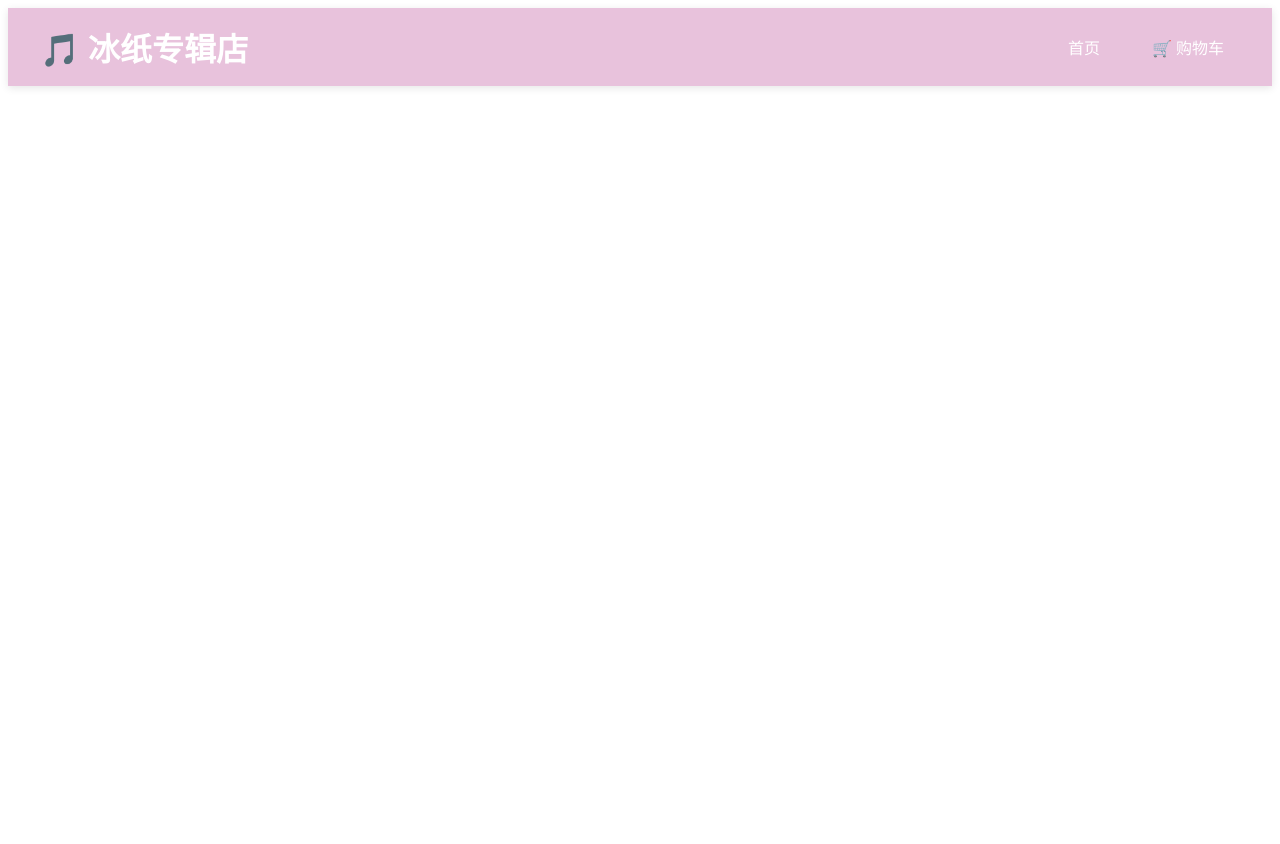
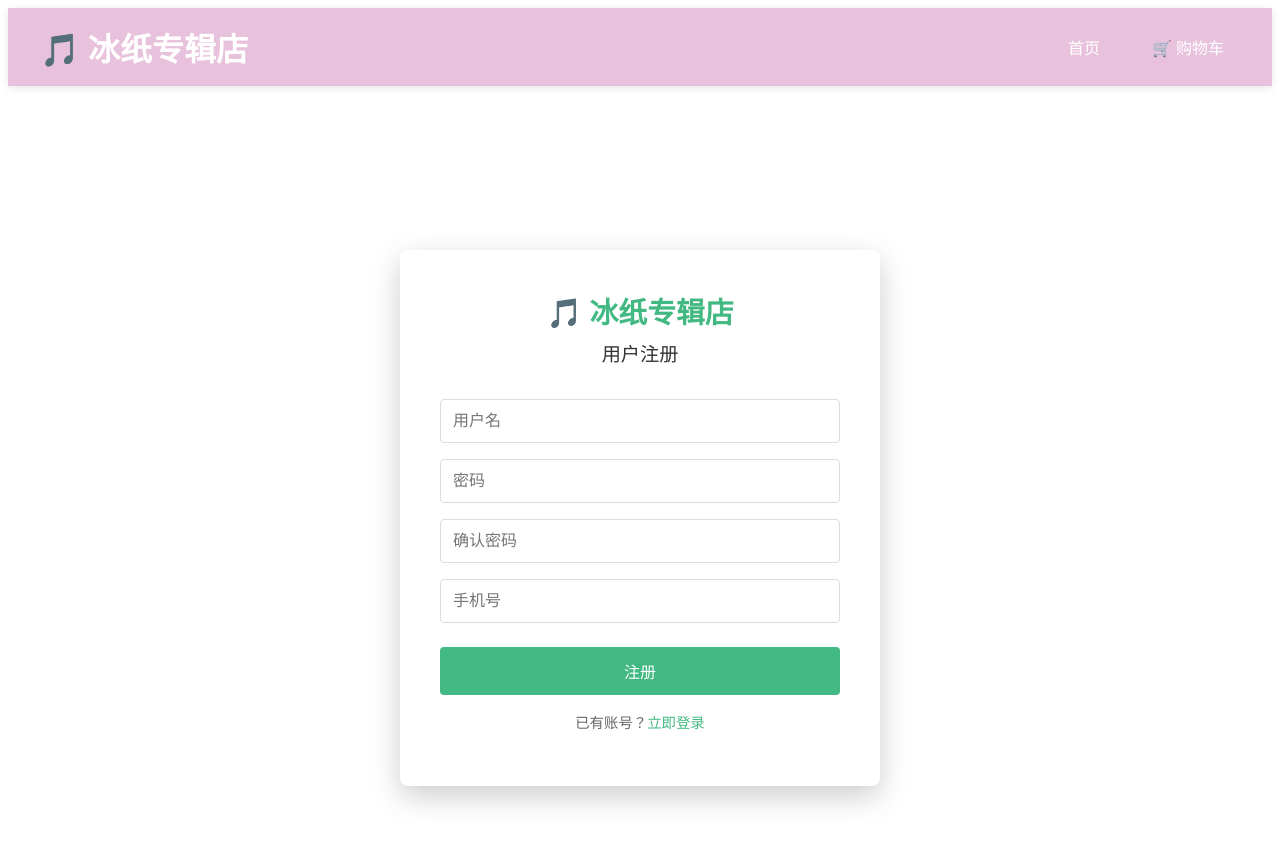
Before and after one commit to Ivan-717/icepaper-vinyl-store, a Vue app: page /register in a window 1280 px wide. Before the commit this address had no page. Shown: the top 844 px of the page. Before the commit the page ends 816 px from the top, so only its background shows below. Built offline with nearby package versions, Linux system fonts and the light colour scheme; the HTML template or start-up script is replaced by a standard one.

Commit message:
feat: 添加用户登录注册页面

```diff
--- a/src/api/request.ts
+++ b/src/api/request.ts
@@ -3,8 +3,6 @@ import axios from "axios";
 const baseURL = import.meta.env.DEV
   ? 'http://localhost:8080/api'
   : '/api'   // 改成相对路径
-// console.log('当前环境:', import.meta.env.DEV ? '开发' : '生产')
-// console.log('baseURL:', baseURL)
 
 //私人定制版request
 //创建axios实例
--- /dev/null
+++ b/src/api/user.ts
@@ -0,0 +1,11 @@
+import request from "./request";
+
+//用户登录
+export const userLogin=(data:{username:string;password:string})=>{
+    return request.post('/user/login',data)
+}
+
+//用户注册
+export const userRegister=(data:{username:string;password:string;phone:string})=>{
+    return request.post('/user/register',data)
+}
--- a/src/router/index.ts
+++ b/src/router/index.ts
@@ -1,10 +1,10 @@
 import AdminLayout from '@/views/admin/AdminLayout.vue'
 import AdminLogin from '@/views/admin/AdminLogin.vue'
 import Dashboard from '@/views/admin/Dashboard.vue'
-import CartView from '@/views/CartView.vue'
-import HomeView from '@/views/HomeView.vue'
-import ProduceDetail from '@/views/ProduceDetail.vue'
-import SearchView from '@/views/SearchView.vue'
+import CartView from '@/views/user/CartView.vue'
+import HomeView from '@/views/user/HomeView.vue'
+import ProduceDetail from '@/views/user/ProduceDetail.vue'
+import SearchView from '@/views/user/SearchView.vue'
 import { createRouter, createWebHistory } from 'vue-router'
 
 const router = createRouter({
@@ -28,6 +28,14 @@ const router = createRouter({
       path:'/search',
       name:'search',
       component:SearchView
+    },{
+      path:'/login',
+      name:'login',
+      component:()=>import('../views/Login.vue')
+    },{
+      path:'/register',
+      name:'register',
+      component:()=>import('../views/Register.vue')
     },{
       path:'/admin/login',  //管理员登录页
       name:'admin-login',
--- /dev/null
+++ b/src/views/Login.vue
@@ -0,0 +1,137 @@
+<script setup lang="ts">
+import { ref } from 'vue';
+import { useRouter } from 'vue-router';
+import { userLogin } from '@/api/user';
+const router=useRouter()
+const username=ref('')
+const password=ref('')
+
+const handleLogin=async()=>{
+    try{
+        const res=await userLogin({
+            username:username.value,
+            password:password.value
+        })
+
+        //保存Token
+        localStorage.setItem('userToken',res.data.token)
+        localStorage.setItem('userInfo',JSON.stringify(res.data))
+
+        //跳转到首页
+        router.push('/')
+    }catch(error){
+        console.error('登录失败:',error)
+        alert('登录失败')
+    }
+}
+const goToRegister=()=>{
+    router.push('/register')
+}
+
+</script>
+
+<template>
+    <div class="login-container">
+        <div class="login-card">
+            <h1>🎵 冰纸专辑店</h1>
+            <h2>用户登录</h2>
+
+            <form @submit.prevent="handleLogin">
+                <div class="form-item">
+                    <input type="text" v-model="username" placeholder="用户名">
+                </div>
+                <div class="form-item">
+                    <input type="text" v-model="password" placeholder="密码">
+                </div>
+                <button type="submit" class="login-btn">登录</button>
+            </form>
+
+            <p class="register-link">
+                还没有账号？<a @click="goToRegister">立即注册</a>
+            </p>
+        </div>
+    </div>
+</template>
+
+<style scoped>
+.login-container {
+  min-height: 100vh;
+  display: flex;
+  align-items: center;
+  justify-content: center;
+  /* background:  */
+}
+
+.login-card {
+  width: 400px;
+  padding: 2.5rem;
+  background: white;
+  border-radius: 8px;
+  box-shadow: 0 10px 30px rgba(0,0,0,0.2);
+  text-align: center;
+}
+
+.login-card h1 {
+  margin: 0 0 0.5rem;
+  color: #42b983;
+  font-size: 1.8rem;
+}
+
+.login-card h2 {
+  margin: 0 0 2rem;
+  color: #333;
+  font-size: 1.2rem;
+  font-weight: normal;
+}
+
+.form-item {
+  margin-bottom: 1rem;
+}
+
+.form-item input {
+  width: 100%;
+  padding: 0.75rem;
+  border: 1px solid #ddd;
+  border-radius: 4px;
+  font-size: 1rem;
+  box-sizing: border-box;
+}
+
+.form-item input:focus {
+  outline: none;
+  border-color: #42b983;
+  box-shadow: 0 0 0 3px rgba(66,185,131,0.1);
+}
+
+.login-btn {
+  width: 100%;
+  padding: 0.75rem;
+  background: #42b983;
+  color: white;
+  border: none;
+  border-radius: 4px;
+  font-size: 1rem;
+  cursor: pointer;
+  transition: background 0.3s;
+}
+
+.login-btn:hover {
+  background: #3aa876;
+}
+
+.register-link {
+  margin-top: 1rem;
+  color: #666;
+  font-size: 0.9rem;
+}
+
+.register-link a {
+  color: #42b983;
+  cursor: pointer;
+  text-decoration: none;
+}
+
+.register-link a:hover {
+  text-decoration: underline;
+}
+</style>
--- /dev/null
+++ b/src/views/Register.vue
@@ -0,0 +1,163 @@
+<script setup lang="ts">
+import { ref } from 'vue';
+import { useRouter } from 'vue-router';
+import { userRegister } from '@/api/user';
+
+const router=useRouter()
+const username=ref('')
+const password=ref('')
+const confirmPassword=ref('')
+const phone=ref('')
+
+const handleRegister=async()=>{
+    //表单验证
+    if(!username.value||!password.value){
+        alert("请填写用户名和密码")
+        return
+    }
+    if(password.value!==password.value){
+        alert('两次输入的密码不一致')
+        return
+    }
+    try{
+        const res=await userRegister({
+            username:username.value,
+            password:password.value,
+            phone:phone.value
+        })
+        if(res.data.success){
+            alert("注册成功！请登录")
+            router.push('/login')
+        }
+    }catch(error){
+        console.error('注册失败：',error)
+        alert('注册失败')
+    }
+}
+
+const goToLogin=()=>{
+    router.push("/login")
+}
+</script>
+
+<template>
+    <div class="register-container">
+        <div class="register-card">
+            <h1>🎵 冰纸专辑店</h1>
+            <h2>用户注册</h2>
+
+            <form @submit.prevent="handleRegister">
+                <div class="form-item">
+                    <input type="text" v-model="username" placeholder="用户名">
+                </div>
+
+                <div class="form-item">
+                    <input type="password" v-model="password" placeholder="密码">
+                </div>
+
+                <div class="form-item">
+                    <input type="password" v-model="confirmPassword" placeholder="确认密码">
+                </div>
+
+                <div class="form-item">
+                    <input type="tel" v-model="phone" placeholder="手机号">
+                </div>
+
+                <button type="submit" class="register-btn">注册</button>
+            </form>
+
+            <p class="login-link">
+                已有账号？<a @click="goToLogin">立即登录</a>
+            </p>
+        </div>
+    </div>
+</template>
+
+
+
+
+
+
+<style scoped>
+.register-container {
+  min-height: 100vh;
+  display: flex;
+  align-items: center;
+  justify-content: center;
+  /* background: #42b983; */
+}
+
+.register-card {
+  width: 400px;
+  padding: 2.5rem;
+  background: white;
+  border-radius: 8px;
+  box-shadow: 0 10px 30px rgba(0,0,0,0.2);
+  text-align: center;
+}
+
+.register-card h1 {
+  margin: 0 0 0.5rem;
+  color: #42b983;
+  font-size: 1.8rem;
+}
+
+.register-card h2 {
+  margin: 0 0 2rem;
+  color: #333;
+  font-size: 1.2rem;
+  font-weight: normal;
+}
+
+.form-item {
+  margin-bottom: 1rem;
+}
+
+.form-item input {
+  width: 100%;
+  padding: 0.75rem;
+  border: 1px solid #ddd;
+  border-radius: 4px;
+  font-size: 1rem;
+  box-sizing: border-box;
+}
+
+.form-item input:focus {
+  outline: none;
+  border-color: #42b983;
+  box-shadow: 0 0 0 3px rgba(66,185,131,0.1);
+}
+
+.register-btn {
+  width: 100%;
+  padding: 0.75rem;
+  background: #42b983;
+  color: white;
+  border: none;
+  border-radius: 4px;
+  font-size: 1rem;
+  cursor: pointer;
+  transition: background 0.3s;
+  margin-top: 0.5rem;
+}
+
+.register-btn:hover {
+  background: #3aa876;
+}
+
+.login-link {
+  margin-top: 1rem;
+  color: #666;
+  font-size: 0.9rem;
+}
+
+.login-link a {
+  color: #42b983;
+  cursor: pointer;
+  text-decoration: none;
+}
+
+.login-link a:hover {
+  text-decoration: underline;
+}
+</style>
--- a/src/views/admin/AdminLogin.vue
+++ b/src/views/admin/AdminLogin.vue
@@ -1,7 +1,7 @@
 <script setup lang="ts">
 import { ref } from 'vue';
 import { useRouter } from 'vue-router';
-import axios from 'axios';
+import request from '@/api/request';
 
 const router=useRouter()
 
@@ -28,7 +28,7 @@ const handleLogin=async()=>{
 
     try{
         //调用后端接口
-        const res=await axios.post('/api/admin/employee/login',
+        const res=await request.post('/admin/employee/login',
           {
             username:loginForm.value.username,
             password:loginForm.value.password
```
Also changed, not shown: src/views/user/CartView.vue (renamed from src/views/CartView.vue), src/views/user/HomeView.vue (renamed from src/views/HomeView.vue), src/views/user/ProduceDetail.vue (renamed from src/views/ProduceDetail.vue), src/views/user/SearchView.vue (renamed from src/views/SearchView.vue).
